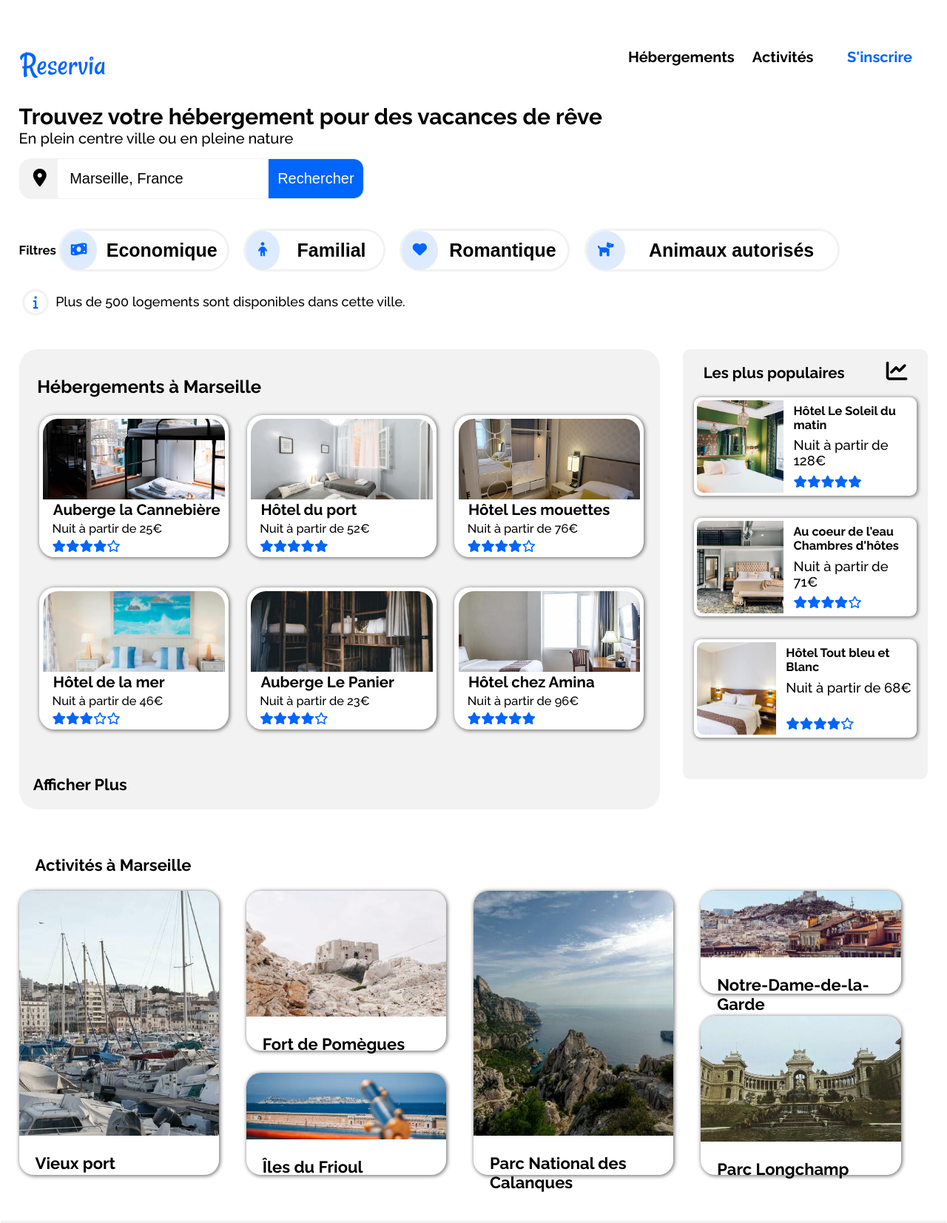
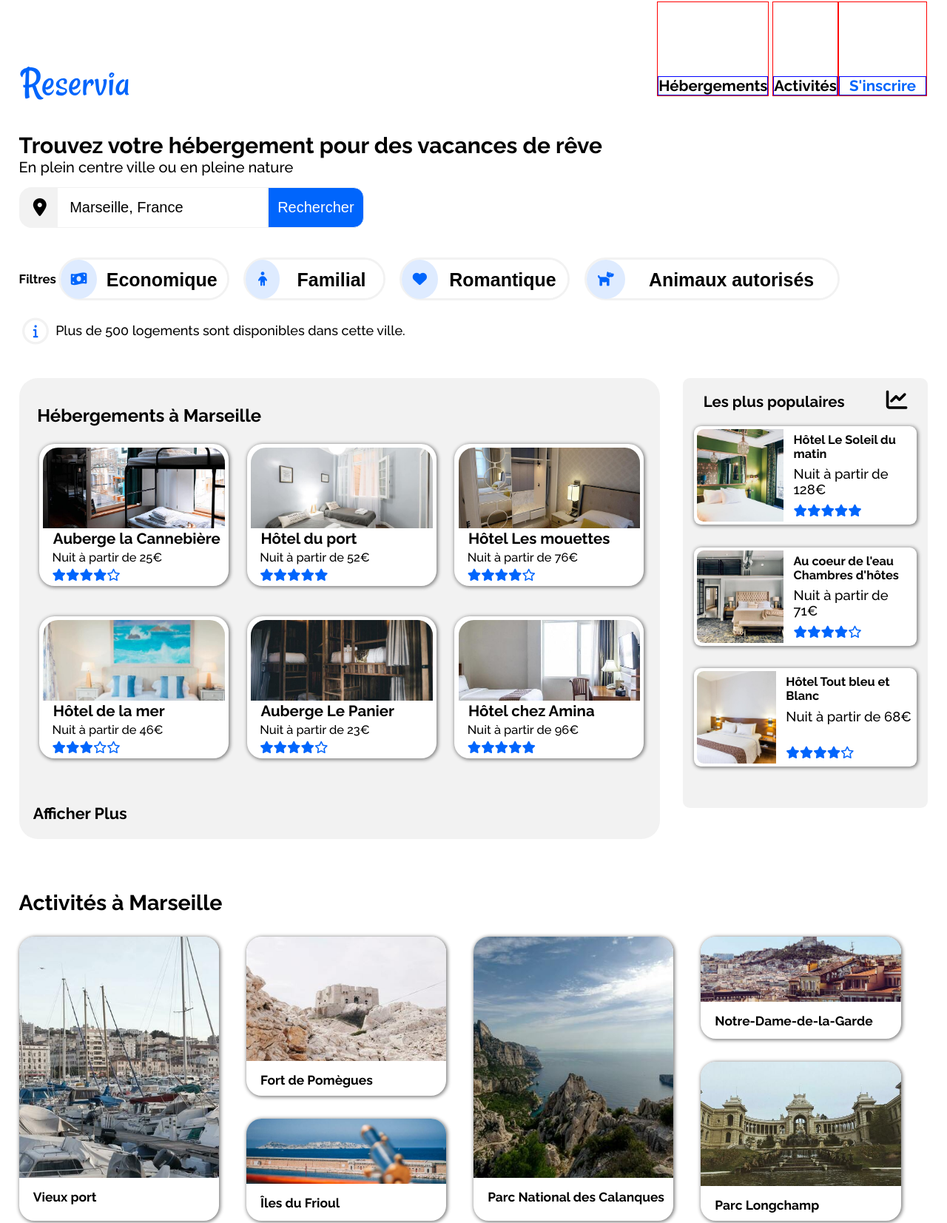
Before and after one commit to NicolasPopy/NicolasPopy_2_13012021, a plain HTML site: page Index.html in a window 1280 px wide. Shown: the top 1653 px of the page at 74% size. Drawn offline with Linux system fonts and the light colour scheme.

Commit message:
Rebuild du menu avec grid

```diff
--- a/Index.html
+++ b/Index.html
@@ -12,11 +12,20 @@
     <body>
         <header id="HeaderPage">
             <img src="images/logo/Reservia.svg" alt="logo" id="logo" />
-            <nav class="menu">
-                <div id="menuhebergement"><a href="#HebergementsGeneral">Hébergements</a></div>
-                <div id="menuactivite"><a href="#Activites">Activités</a> </div>
-                <div id="menuinscrire"><a href="">S'inscrire</a> </div>
+            <nav class="menu" id="menunav">
+                <div class="menuitem" id="menuhebergement">
+                    <a href="#HebergementsGeneral">Hébergements</a>
+                </div>
+                <div class="menuitem" id="menuactivite">
+                    <a href="#Activites">Activités</a>
+                </div>
             </nav>
+            <div class="menu" id="menuinscrire">
+                <div class="menuitem" >
+                    <a href="">S'inscrire</a>
+                </div>
+            </div>
+
         </header>
 
         <main>
@@ -397,7 +406,7 @@ ACTIVITES -->
                             <figure class="ActiviteArticlelongFigure">
                                 <img class="ActiviteImg"  src="./images/activites/4_small/reno-laithienne-QUgJhdY5Fyk-unsplash.jpg" alt="Image Activites 1">
                                 <figcaption>
-                                    <p><h3>Vieux port</h3></p>
+                                    <h4>Vieux port</h4>
                                 </figcaption>
                             </figure>
                         </a>
@@ -408,7 +417,7 @@ ACTIVITES -->
                             <figure class="ActiviteArticlemoyenFigure">
                                 <img class="ActiviteImg"  src="./images/activites/4_small/paul-hermann-QFTrLdQIRhI-unsplash.jpg" alt="Image Activites 2">
                                 <figcaption>
-                                    <p><h3>Fort de Pomègues</h3></p>
+                                    <h4>Fort de Pomègues</h4>
                                 </figcaption>
                             </figure>
                         </a>
@@ -419,7 +428,7 @@ ACTIVITES -->
                             <figure class="ActiviteArticlecourtFigure">
                                 <img class="ActiviteImg"  src="./images/activites/4_small/kevin-hikari-rV_Qd1l-VXg-unsplash.jpg" alt="Image Activites 3">
                                 <figcaption>
-                                    <p><h3>Îles du Frioul</h3></p>
+                                    <h4>Îles du Frioul</h4>
                                 </figcaption>
                             </figure>
                         </a>
@@ -430,7 +439,7 @@ ACTIVITES -->
                             <figure class="ActiviteArticlelongFigure">
                                 <img class="ActiviteImg"  src="./images/activites/4_small/kilyan-sockalingum-NR8-cBCN3aI-unsplash.jpg" alt="Image Activites 4">
                                 <figcaption>
-                                    <p><h3>Parc National des Calanques</h3></p>
+                                    <h4>Parc National des Calanques</h4>
                                 </figcaption>
                             </figure>
                         </a>
@@ -441,7 +450,7 @@ ACTIVITES -->
                             <figure class="ActiviteArticlecourtFigure">
                                 <img class="ActiviteImg"  src="./images/activites/4_small/florian-wehde-xW9e8gdotxI-unsplash.jpg" alt="Image Activites 5">
                                 <figcaption>
-                                    <p><h3>Notre-Dame-de-la-Garde</h3></p>
+                                    <h4>Notre-Dame-de-la-Garde</h4>
                                 </figcaption>
                             </figure>
                         </a>
@@ -452,7 +461,7 @@ ACTIVITES -->
                             <figure class="ActiviteArticlemoyenFigure">
                                 <img class="ActiviteImg"  src="./images/activites/4_small/lena-paulin-wH2-EJoDcV0-unsplash.jpg" alt="Image Activites 6">
                                 <figcaption>
-                                    <p><h3>Parc Longchamp</h3></p>
+                                    <h4>Parc Longchamp</h4>
                                 </figcaption>
                             </figure>
                         </a>
--- a/css/main.css
+++ b/css/main.css
@@ -11,19 +11,26 @@ button{
 
 #HeaderPage {
     width:100%;
-    display: flex;
-    flex-direction:row;
-    justify-content:space-between;
+    display: grid;
+    grid-template-areas: "logo . menu insc";
+    grid-template-rows: 100%;
+    grid-template-columns: 10% auto 20% 10%;
 
     margin:0 0 4em 0;
     height: 10em;
 
     padding:0;
+
+    font-size: 1vw;
+
 }
 
 #logo{
    padding-top: 6em;
    height:55%;
+   margin-right:auto;
+
+   grid-area: logo;
 }
 
 
@@ -33,52 +40,59 @@ button{
     MENU
     #######*/
 
+#menunav{
+    grid-area: menu;
+}
 
 .menu{
-
     display: flex;
     flex-direction:row;
     justify-content: space-around;
     align-items:center;
-    width: 33%;
+    width: 100%;
     height:100%;
 
     margin:0;
     padding:0;
-
 }
 
-.menu div{
+.menuitem{
     height:100%;
     width:20em;
-
 
     box-sizing: border-box;
     font-size:2em;
     margin-top:3px;
-    padding-bottom:3%;
 
+    margin-left : 1%;
+    margin-right : 1%;
     display:flex;
     flex-direction:column;
 
     justify-content: flex-end;
+
+    border:1px solid red;
+
 }
 
-.menu a{
+.menuitem a{
     color:black;
     font-weight: bold;
-
+    font-size: 0.8em;
     width:100%;
     text-decoration: none;
     text-align:center;
-
+    border:1px solid blue;
+    box-sizing: border-box;
 }
 
 
+ #menuinscrire{
+       grid-area: insc;
+ }
 
 
-
-#menuinscrire>a{
+#menuinscrire a{
     color:#0065FC;
 }
 
@@ -589,6 +603,8 @@ ACTIVITES
     display:flex;
     flex-direction: column;
     justify-content: flex-start;
+    font-size: 0.8vw;
+
 }
 
 
@@ -684,25 +700,31 @@ ACTIVITES
 }
 
 .ActiviteArticlecourtFigure .ActiviteImg{
-    height: 65%;
+    height: 64%;
 }
 
 .ActiviteArticlemoyenFigure .ActiviteImg{
-    height: 79%;
+    height: 78%;
 }
 
 .ActiviteArticlelongFigure .ActiviteImg{
-    height: 86%;
+    height: 85%;
 }
 
-#Activite figcaption{
+#Activites figcaption{
     height: auto;
+    display:flex;
+    flex-direction:column;
+
+
 }
 
- #Activites h3{
+ #Activites h4{
      font-weight: bold;
-     font-size: 22px;
-     padding-left:1em;
+     font-size: 1.7em;
+     padding-left:1.1em;
+      padding-top: 0.8em;
+     margin: 0;
  }
 
 
@@ -722,7 +744,7 @@ FOOTER */
     flex-direction: row;
     justify-content: space-between;
 
-    font-size: 24px;
+    font-size: 1.5vw;
 }
 
 #FooterPageText{
```
